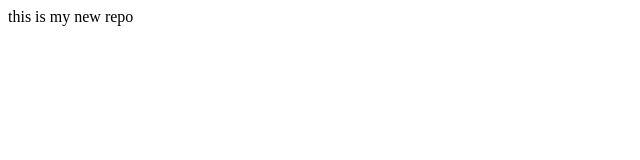
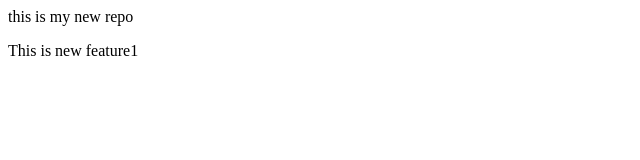
Before and after one commit to Mayursshinde/local-repo-, a plain HTML site: page index.html in a window 1280 px wide. Shown: the whole page, without its empty margins (0-640 px from the left). Drawn offline with Linux system fonts and the light colour scheme.

Commit message:
add new feature1

```diff
--- a/index.html
+++ b/index.html
@@ -1 +1,2 @@
 <P>this is my new repo</P>
+<P> This is new feature1</P>
```
